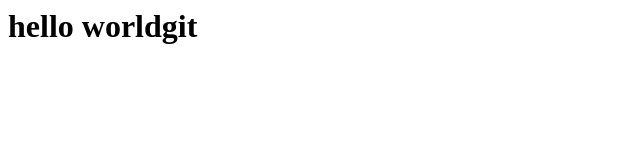
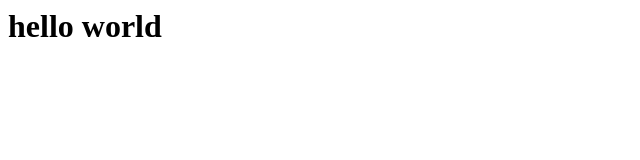
Before and after one commit to sridevi17042006/githubemc2, a plain HTML site: page index.html in a window 1280 px wide. Shown: the full height of the page, 0-640 px from the left. Drawn offline with Linux system fonts and the light colour scheme.

Commit message:
Update index.html

```diff
--- a/index.html
+++ b/index.html
@@ -1 +1 @@
-<h1>hello worldgit </h1>
+<h1>hello world </h1>
```
